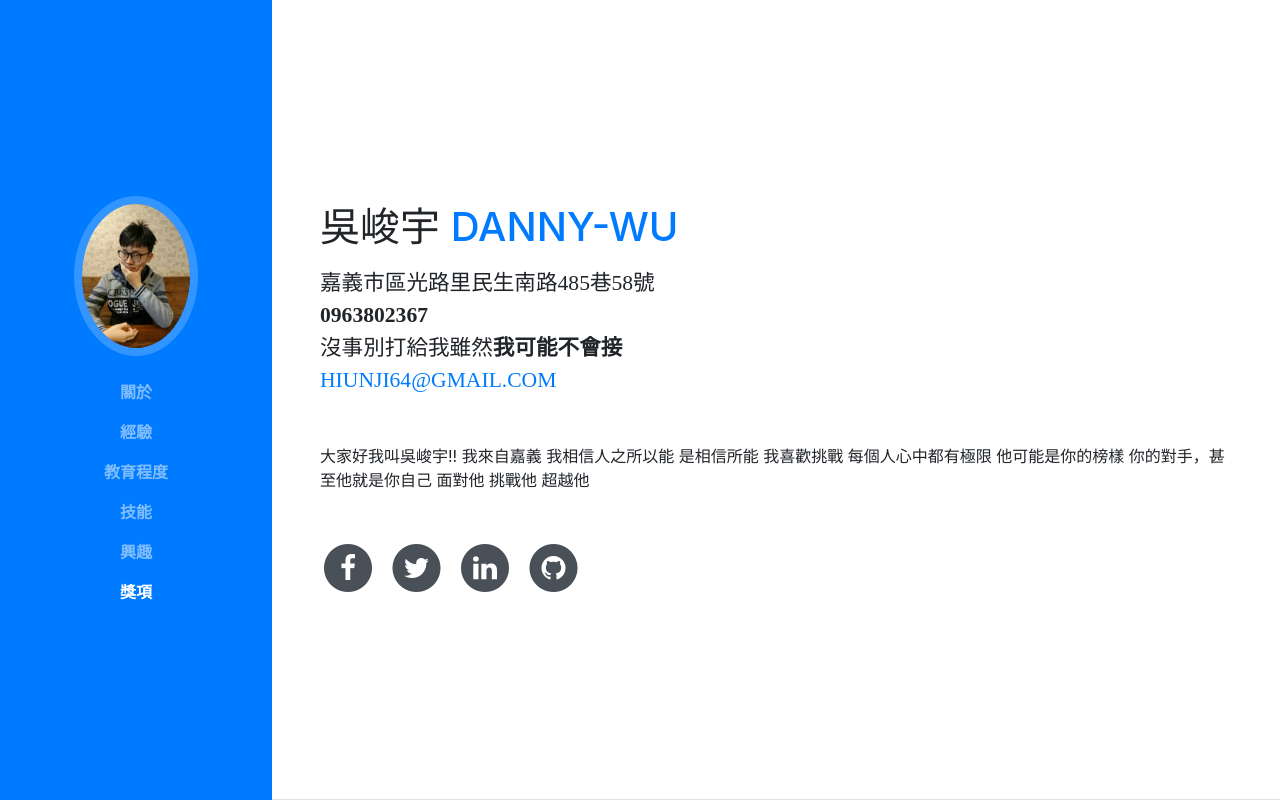
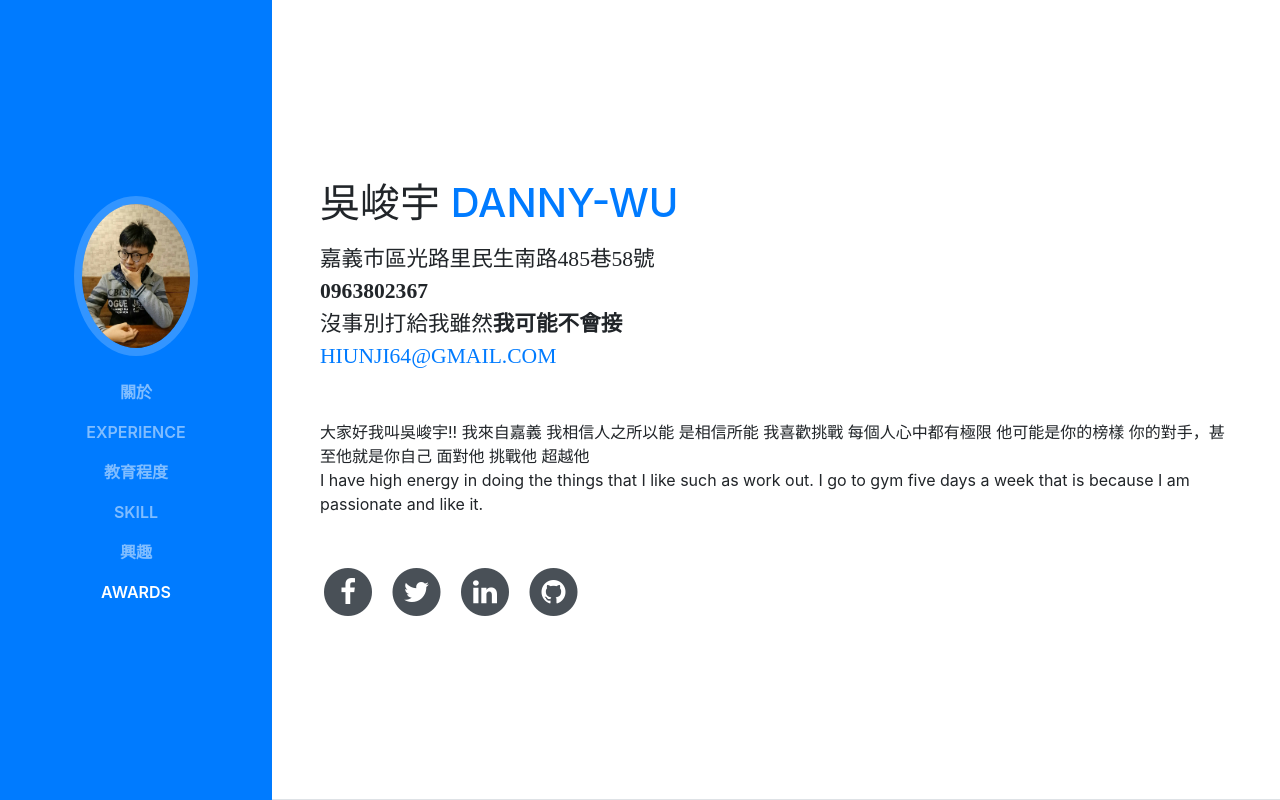
Before and after one commit to Danny101201/Danny.github.io, a website with bundled scripts: page index.html in a window 1280 px wide. Shown: the top 800 px of the page. Built offline with nearby package versions, Linux system fonts and the light colour scheme; a web font is replaced by a local one.

Commit message:
original resume

```diff
--- a/index.html
+++ b/index.html
@@ -44,19 +44,19 @@
             <a class="nav-link js-scroll-trigger" href="#關於">關於</a>
           </li>
           <li class="nav-item">
-            <a class="nav-link js-scroll-trigger" href="#經驗">經驗</a>
+            <a class="nav-link js-scroll-trigger" href="#經驗">experience</a>
           </li>
           <li class="nav-item">
             <a class="nav-link js-scroll-trigger" href="#教育程度">教育程度</a>
           </li>
           <li class="nav-item">
-            <a class="nav-link js-scroll-trigger" href="#技能">技能</a>
+            <a class="nav-link js-scroll-trigger" href="#技能">SKILL</a>
           </li>
           <li class="nav-item">
             <a class="nav-link js-scroll-trigger" href="#interests">興趣</a>
           </li>
           <li class="nav-item">
-            <a class="nav-link js-scroll-trigger" href="#awards">獎項</a>
+            <a class="nav-link js-scroll-trigger" href="#awards">Awards</a>
           </li>
         </ul>
       </div>
@@ -72,10 +72,10 @@
           <div class="subheading mb-5">嘉義市區光路里民生南路485巷58號 <br><strong>0963802367</strong></br>沒事別打給我雖然<strong>我可能不會接</strong>
             <br><a href="https://www.youtube.com/watch?v=BvSP0J-Wwnw">hiunji64@gmail.com</a></br>
           </div>
-          <p class="mb-5">大家好我叫吳峻宇!! 我來自嘉義 我相信人之所以能 是相信所能 我喜歡挑戰 每個人心中都有極限 他可能是你的榜樣 你的對手，甚至他就是你自己 面對他 挑戰他 超越他</p>
+          <p class="mb-5">大家好我叫吳峻宇!! 我來自嘉義 我相信人之所以能 是相信所能 我喜歡挑戰 每個人心中都有極限 他可能是你的榜樣 你的對手，甚至他就是你自己 面對他 挑戰他 超越他<br>I have high energy in doing the things that I like such as work out. I go to gym five days a week that is because I am passionate and like it. </br></p>
           <ul class="list-inline list-social-icons mb-0">
             <li class="list-inline-item">
-              <a href="#">
+              <a href="https://www.facebook.com/hiunji.benson">
                 <span class="fa-stack fa-lg">
                   <i class="fa fa-circle fa-stack-2x"></i>
                   <i class="fa fa-facebook fa-stack-1x fa-inverse"></i>
```
